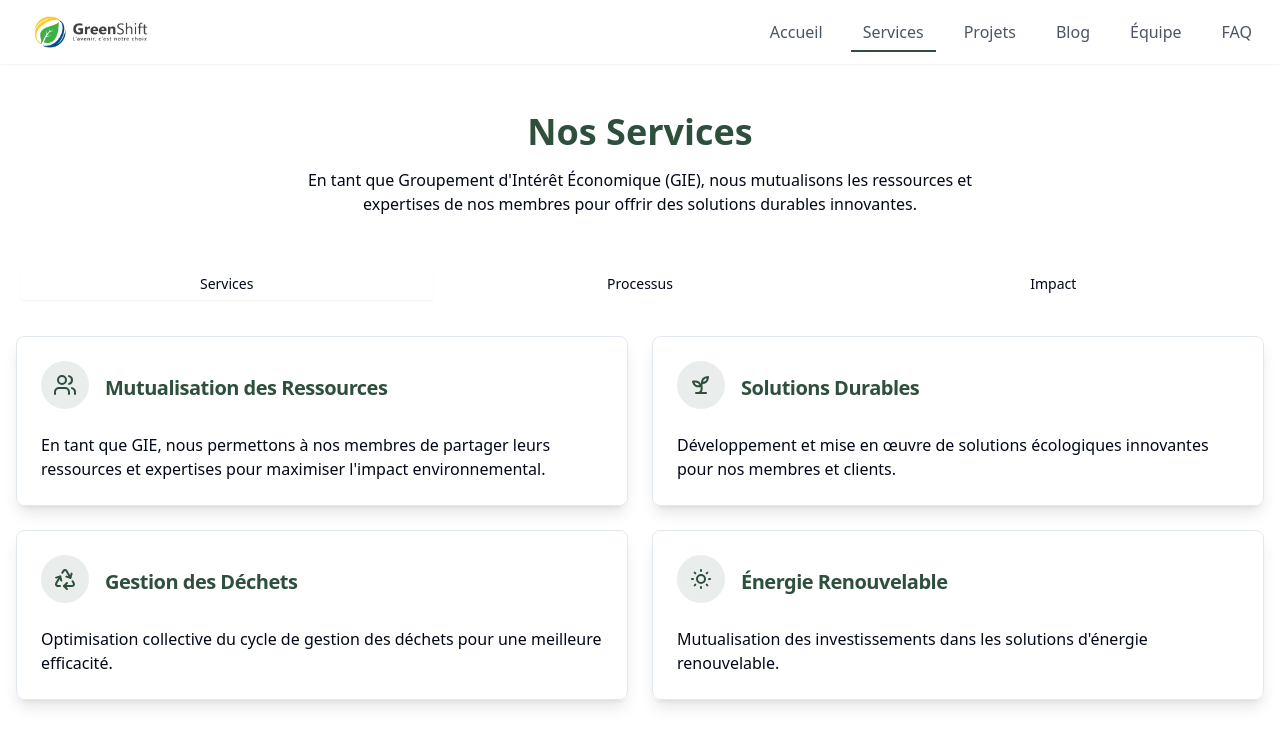
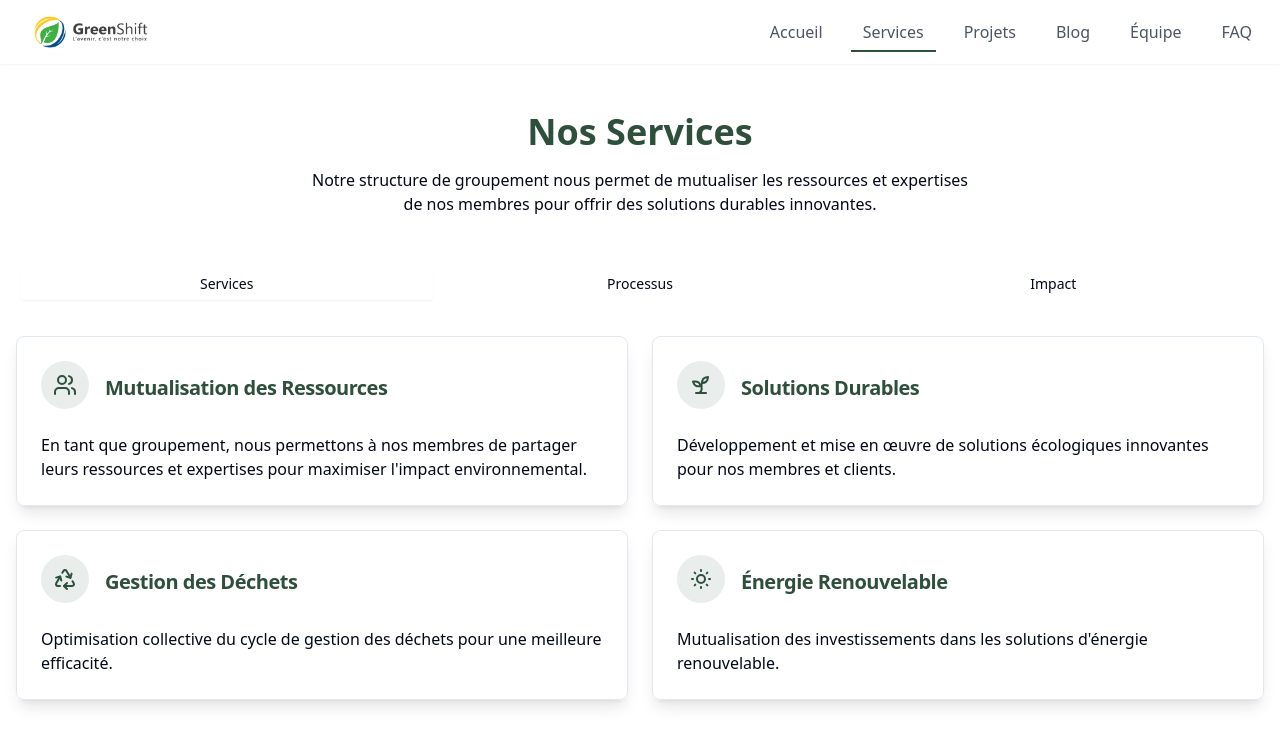
Before and after one commit to brfranck/green-shift-portal, a React (Vite) app: page /services in a window 1280 px wide. Shown: the top 746 px of the page. Built offline with nearby package versions, Linux system fonts and the light colour scheme.

Commit message:
Update project for GIE interests
[skip gpt_engineer]

```diff
--- a/src/pages/Services.tsx
+++ b/src/pages/Services.tsx
@@ -10,7 +10,7 @@ const Services = () => {
   const services = [
     {
       title: "Mutualisation des Ressources",
-      description: "En tant que GIE, nous permettons à nos membres de partager leurs ressources et expertises pour maximiser l'impact environnemental.",
+      description: "En tant que groupement, nous permettons à nos membres de partager leurs ressources et expertises pour maximiser l'impact environnemental.",
       icon: Users
     },
     {
@@ -61,7 +61,7 @@ const Services = () => {
       >
         <h1 className="text-4xl font-bold text-primary mb-4">Nos Services</h1>
         <p className="text-muted-foreground max-w-2xl mx-auto">
-          En tant que Groupement d'Intérêt Économique (GIE), nous mutualisons les ressources et expertises de nos membres pour offrir des solutions durables innovantes.
+          Notre structure de groupement nous permet de mutualiser les ressources et expertises de nos membres pour offrir des solutions durables innovantes.
         </p>
       </motion.div>
 
```
